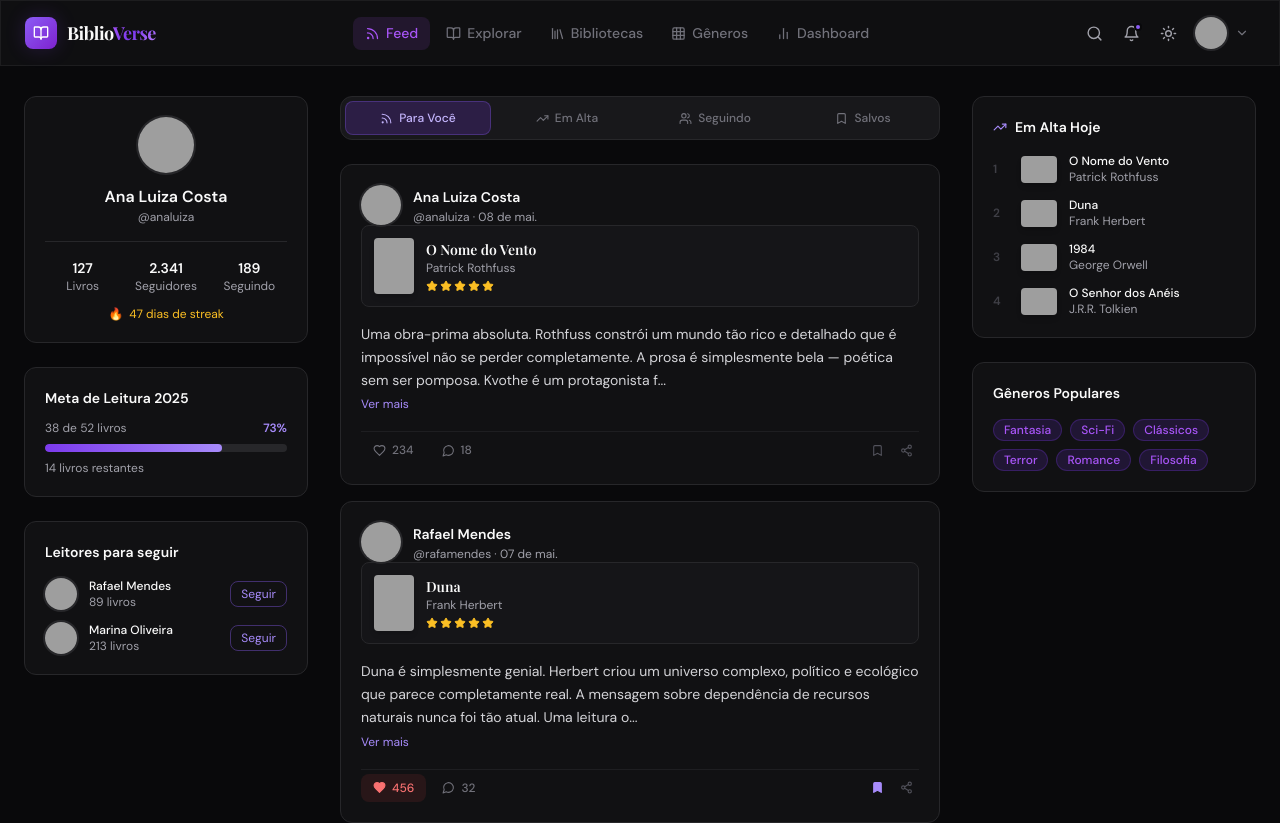
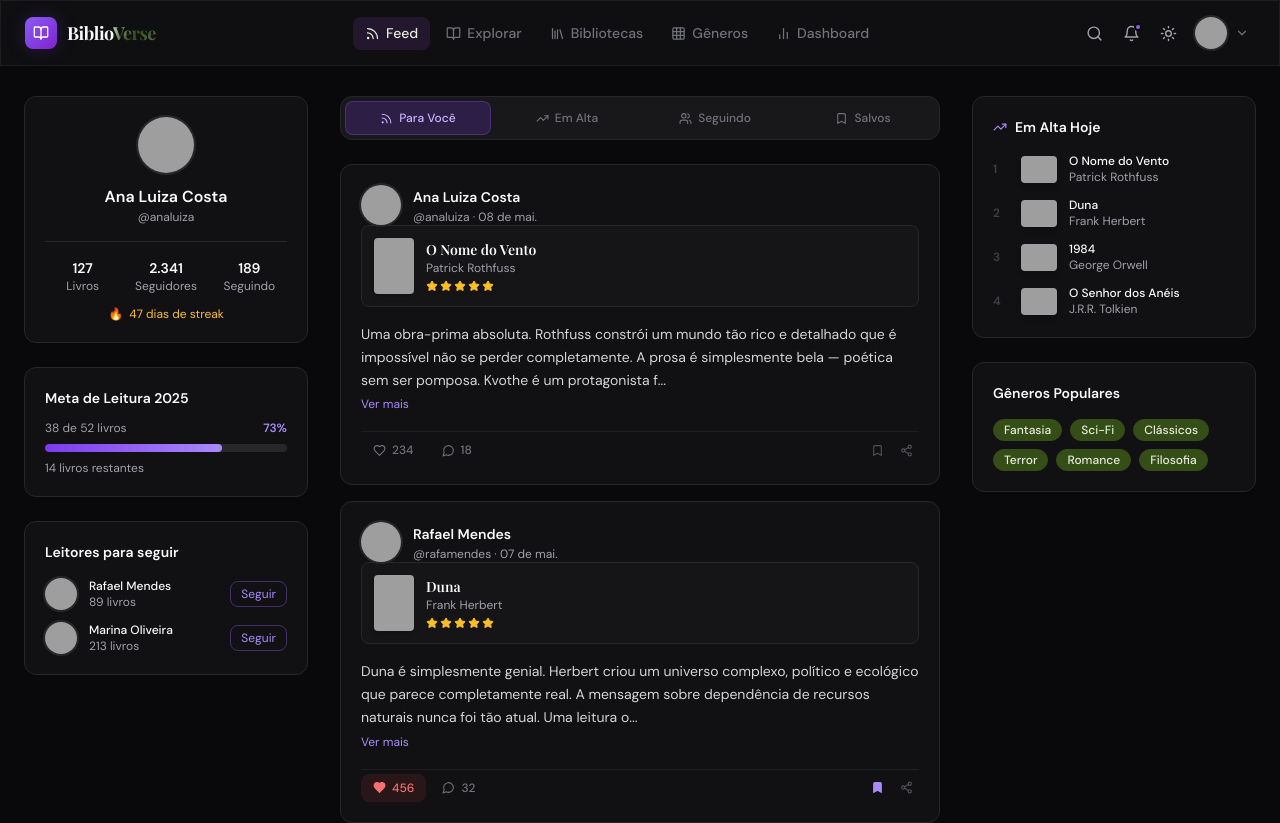
Before and after one commit to Junior4412/biblioverse, a React (Vite) app: page /feed in a window 1280 px wide. Shown: the top 823 px of the page. Built offline with nearby package versions, Linux system fonts and the light colour scheme; grey boxes are pictures that could not be loaded; a web font is replaced by a local one.

Commit message:
mudei as cores

```diff
--- a/src/index.css
+++ b/src/index.css
@@ -23,7 +23,7 @@
     transition: background-color 0.2s ease, color 0.2s ease;
   }
 
-  ::selection { background: rgba(124, 58, 237, 0.4); color: #FAFAFA; }
+  ::selection { background: #354D16; color: #FAFAFA; }
 
   /* ── Inputs base — dark mode default ── */
   input, textarea, select {
@@ -40,12 +40,12 @@
   }
 
   input:focus, textarea:focus, select:focus {
-    border-color: #7C3AED;
+    border-color: #5E6E4E;
     box-shadow: 0 0 0 3px rgba(124, 58, 237, 0.15);
   }
 
   input::placeholder, textarea::placeholder {
-    color: #52525B;
+    color: #464647;
   }
 
   /* Fix Chrome autofill dark */
@@ -75,8 +75,8 @@
   }
 
   .input-base:focus {
-    border-color: #7C3AED;
-    box-shadow: 0 0 0 3px rgba(124, 58, 237, 0.15);
+    border-color: #5E6E4E;
+    box-shadow: 0 0 0 3px #354D16;
   }
 
   .input-base::placeholder { color: #52525B; }
@@ -98,7 +98,7 @@
 
   /* ── Text gradients ── */
   .text-gradient {
-    background: linear-gradient(135deg, #A855F7, #7C3AED, #C084FC);
+    background: linear-gradient(135deg, #E6EBDB,#354D16 , #5E6E4E);
     -webkit-background-clip: text;
     -webkit-text-fill-color: transparent;
     background-clip: text;
@@ -127,7 +127,7 @@
 
   /* ── Buttons ── */
   .btn-primary {
-    background: linear-gradient(135deg, #7C3AED, #6D28D9);
+    background: linear-gradient(135deg, #5E6E4E, #354D16);
     color: white;
     border-radius: 10px;
     font-weight: 600;
@@ -139,8 +139,8 @@
   }
 
   .btn-primary:hover {
-    background: linear-gradient(135deg, #6D28D9, #5B21B6);
-    box-shadow: 0 4px 20px rgba(124, 58, 237, 0.4);
+    background: linear-gradient(135deg, #E6EBDB, #5E6E4E);
+    box-shadow: 0 4px 20px #354D16;
     transform: translateY(-1px);
   }
 
@@ -179,7 +179,7 @@
   }
 
   .nav-link:hover { color: #FAFAFA; background: rgba(255,255,255,0.06); }
-  .nav-link.active { color: #A855F7; background: rgba(168,85,247,0.12); }
+  .nav-link.active { color: #E6EBDB; background: rgba(168,85,247,0.12); }
 
   /* ── Badges ── */
   .badge {
@@ -192,9 +192,9 @@
   }
 
   .badge-primary {
-    background: rgba(124, 58, 237, 0.15);
-    color: #A855F7;
-    border: 1px solid rgba(124, 58, 237, 0.25);
+    background: #354D16;
+    color: #E6EBDB;
+    border: 1px solid #354D16;
   }
 
   .badge-gold {
@@ -204,11 +204,11 @@
   }
 
   /* ── Shadows ── */
-  .shadow-glow-sm { box-shadow: 0 0 20px rgba(124, 58, 237, 0.2); }
-  .shadow-glow { box-shadow: 0 0 40px rgba(124, 58, 237, 0.3); }
+  .shadow-glow-sm { box-shadow: 0 0 20px rgba(18, 194, 121, 0.2); }
+  .shadow-glow { box-shadow: 0 0 40px #5E6E4E
 
   /* ── Grain overlay ── */
-  .grain { position: relative; }
+  grain position relative; }
   .grain::before {
     content: '';
     position: fixed;
@@ -301,7 +301,7 @@ html.light .glass-light {
 /* Nav */
 html.light .nav-link { color: #52525B; }
 html.light .nav-link:hover { color: #18181B; background: rgba(0,0,0,0.05); }
-html.light .nav-link.active { color: #7C3AED; background: rgba(124,58,237,0.08); }
+html.light .nav-link.active { color: #5E6E4E; background: rgba(124,58,237,0.08); }
 
 /* Buttons */
 html.light .btn-ghost {
@@ -334,8 +334,8 @@ html.light textarea::placeholder {
 html.light .input-base:focus,
 html.light input:focus,
 html.light textarea:focus {
-  border-color: #7C3AED;
-  box-shadow: 0 0 0 3px rgba(124, 58, 237, 0.12);
+  border-color: #5E6E4E;
+  box-shadow: 0 0 0 3px #5E6E4E;
 }
 
 html.light input:-webkit-autofill,
@@ -397,7 +397,7 @@ html.light .bg-zinc-900\/60 {
 }
 
 /* Section backgrounds */
-html.light .bg-zinc-950\/40 { background-color: rgba(235,235,237,0.5); }
+html.light .bg-zinc-950\/40 { background-color: rgba(185, 44, 44, 0.5); }
 
 /* Stats section */
 html.light .border-zinc-800\/60 { border-color: #E4E4E7; }
@@ -408,6 +408,6 @@ html.light .hover\:bg-zinc-800:hover { background-color: #E4E4E7; }
 
 /* Selection */
 html.light ::selection {
-  background: rgba(124, 58, 237, 0.2);
+  background: #5E6E4E;
   color: #18181B;
 }
```
